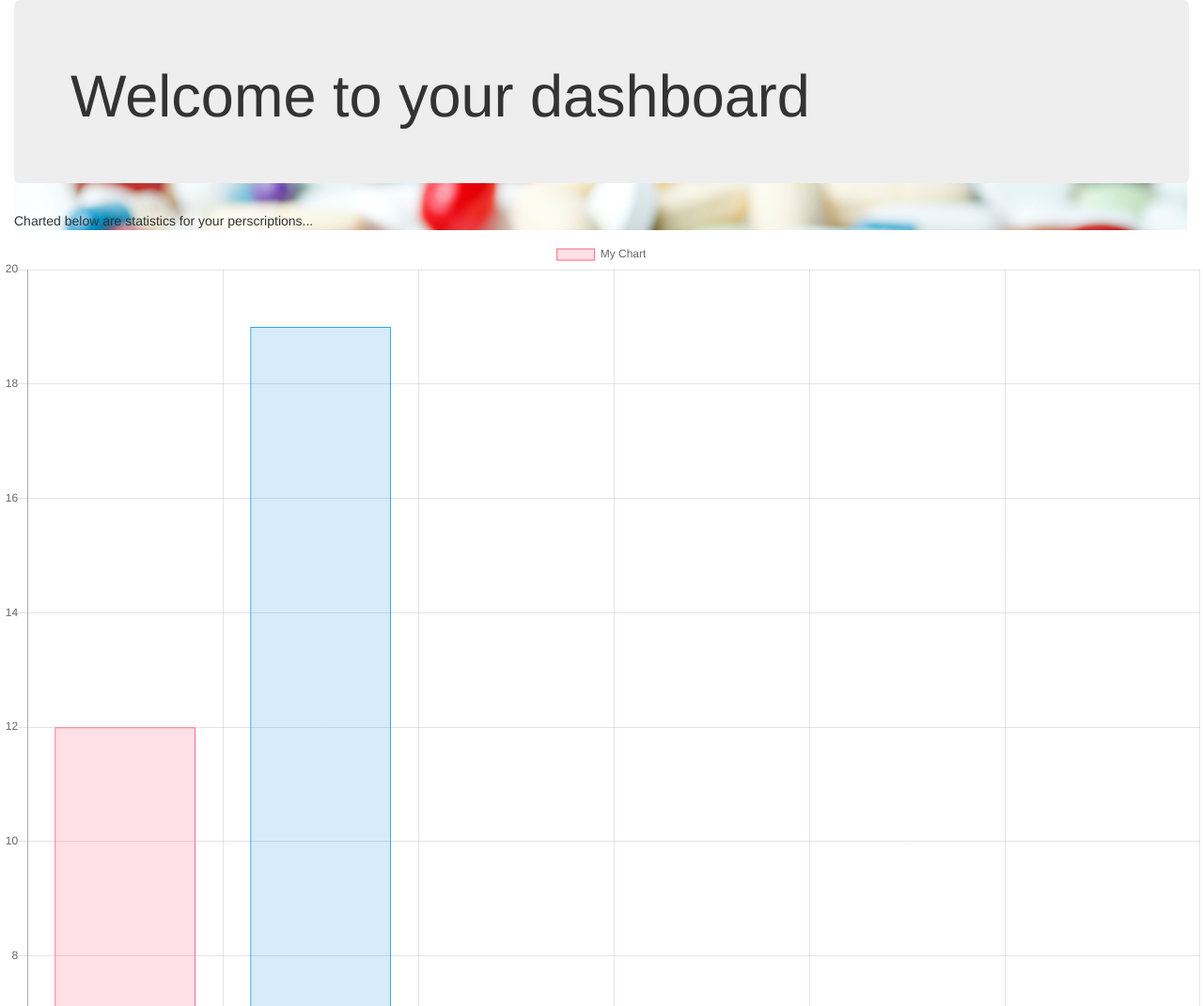
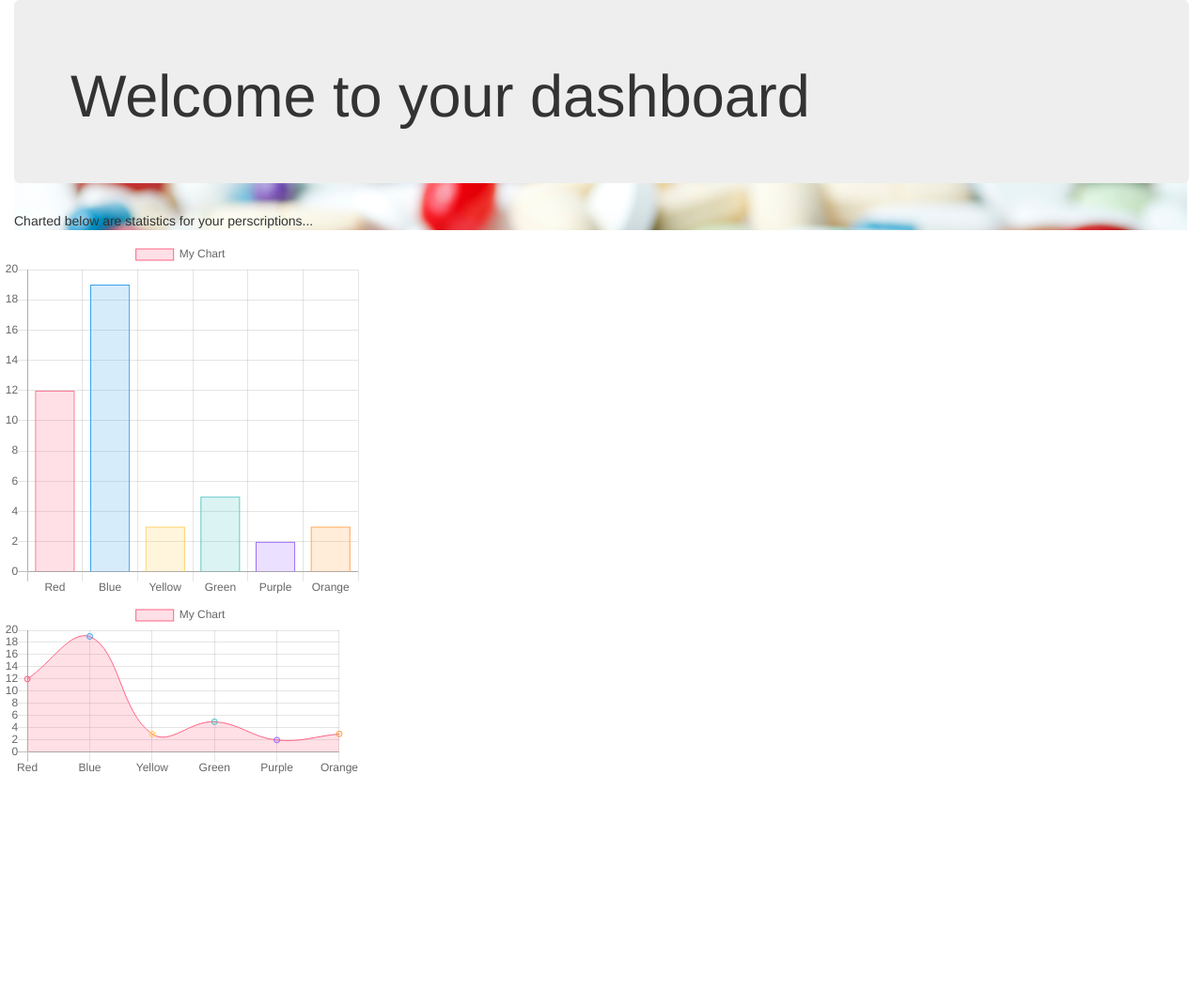
Before and after one commit to johonea4/IHR-Website, a Node server app: page /dashboard/ in a window 1280 px wide. Shown: the top 1071 px of the page at 94% size. After the commit the page ends 824 px from the top, so only its background shows below. Run offline with Node 20, Linux system fonts and the light colour scheme; the visitor is signed in with stand-in values (Sample User, id 1); some libraries are stand-ins or nearby versions.

Commit message:
Updated dashboard.pug
Fixed it so the charts aren't full page

```diff
--- a/ihr-webapp/views/dashboard.pug
+++ b/ihr-webapp/views/dashboard.pug
@@ -21,7 +21,7 @@ html
           h1 Welcome to your dashboard
         div.bottom-left
           p Charted below are statistics for your perscriptions...
-    div.charts
+    div.charts(style="width: 30%;")
       canvas(name='chartA' id='chartA' width=400 height=400)
       canvas(name='chartB' id='chartB' width=400 heigh=400)
       script(type='text/javascript').
```
